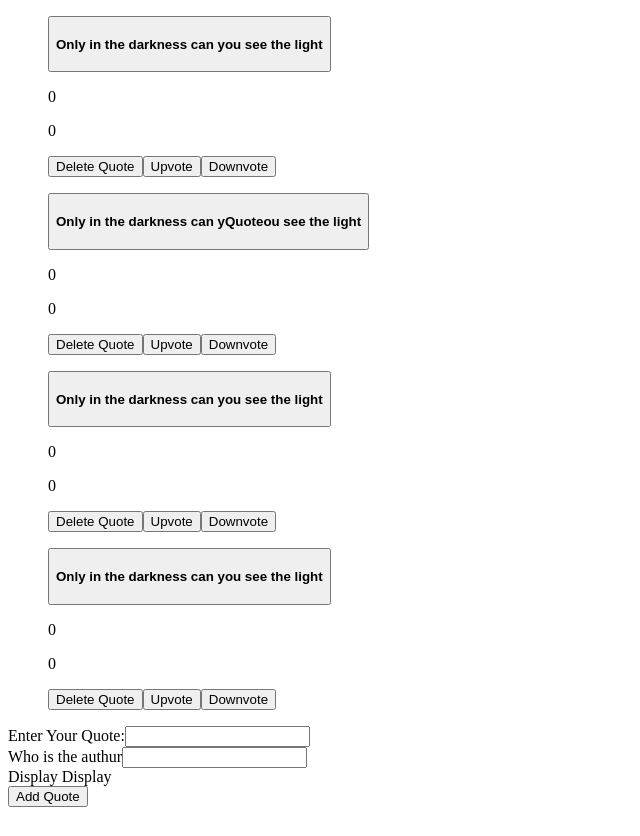
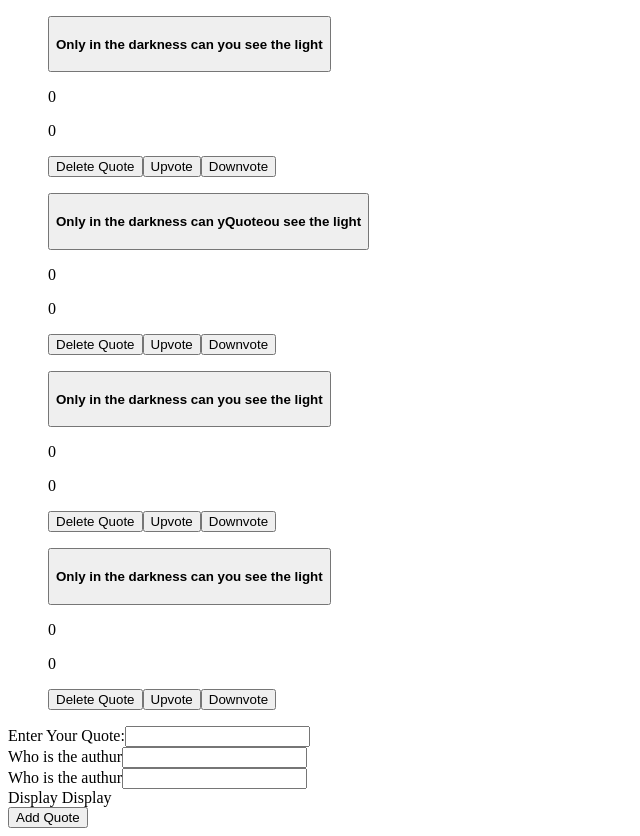
Before and after one commit to dancan-sandys/Quotes-app, an Angular app: page / in a window 1280 px wide. Shown: the whole page, without its empty margins (0-640 px from the left). Before the commit the page ends 815 px from the top, so only its background shows below. Built offline with nearby package versions, Linux system fonts and the light colour scheme.

Commit message:
add a function to find the highest vote of the day

```diff
--- a/src/app/quote-form/quote-form.component.html
+++ b/src/app/quote-form/quote-form.component.html
@@ -9,9 +9,17 @@
     </div>
 
     <div class="formgroup">
-        <label for="quote">Who is the authur<input type="text" id="quote" [(ngModel)] = "newQuote.details" name="details" #details = 'ngModel' required></label>
+        <label for="quote">Who is the authur<input type="text" [(ngModel)] = "newQuote.details" name="details" #details = 'ngModel' required></label>
         <div [hidden]="details.valid || details.pristine" class="alert alert-danger">
             <p>Quote details are required</p>
+        </div>
+
+    </div>
+
+    <div class="formgroup">
+        <label for="quote">Who is the authur<input type="text" [(ngModel)] = "newQuote.poster" name="poster" #poster = 'ngModel' required></label>
+        <div [hidden]="poster.valid || poster.pristine" class="alert alert-danger">
+            <p>Quote poster is required</p>
         </div>
 
     </div>
--- a/src/app/quote-form/quote-form.component.ts
+++ b/src/app/quote-form/quote-form.component.ts
@@ -10,7 +10,7 @@ export class QuoteFormComponent implements OnInit {
 
 
 
-  newQuote = new Quote(``, ``);
+  newQuote = new Quote(``, ``, ``, new Date());
 
   @Output() addQuote = new EventEmitter<Quote>();
 
--- a/src/app/quotes/quotes.component.ts
+++ b/src/app/quotes/quotes.component.ts
@@ -7,6 +7,8 @@ import { Quote } from '../quote'
   styleUrls: ['./quotes.component.css']
 })
 export class QuotesComponent implements OnInit {
+
+  highestVote:number = 0;
 
 quotes:Quote[] = [
   new Quote(`Only in the darkness can you see the light`, `Martin luther king`, `Marting`, new Date()),
@@ -28,8 +30,16 @@ deleteQuote(index){
 }
 
 upvote(index){
+
   this.quotes[index].totalUpvotes = this.quotes[index].totalUpvotes+=1
+
+  if(this.quotes[index].totalUpvotes > this.highestVote){
+    this.highestVote = this.quotes[index].totalUpvotes
+  }
+
 }
+
+
 
 downvote(index){
   this.quotes[index].totalDownvotes = this.quotes[index].totalDownvotes+=1
```
